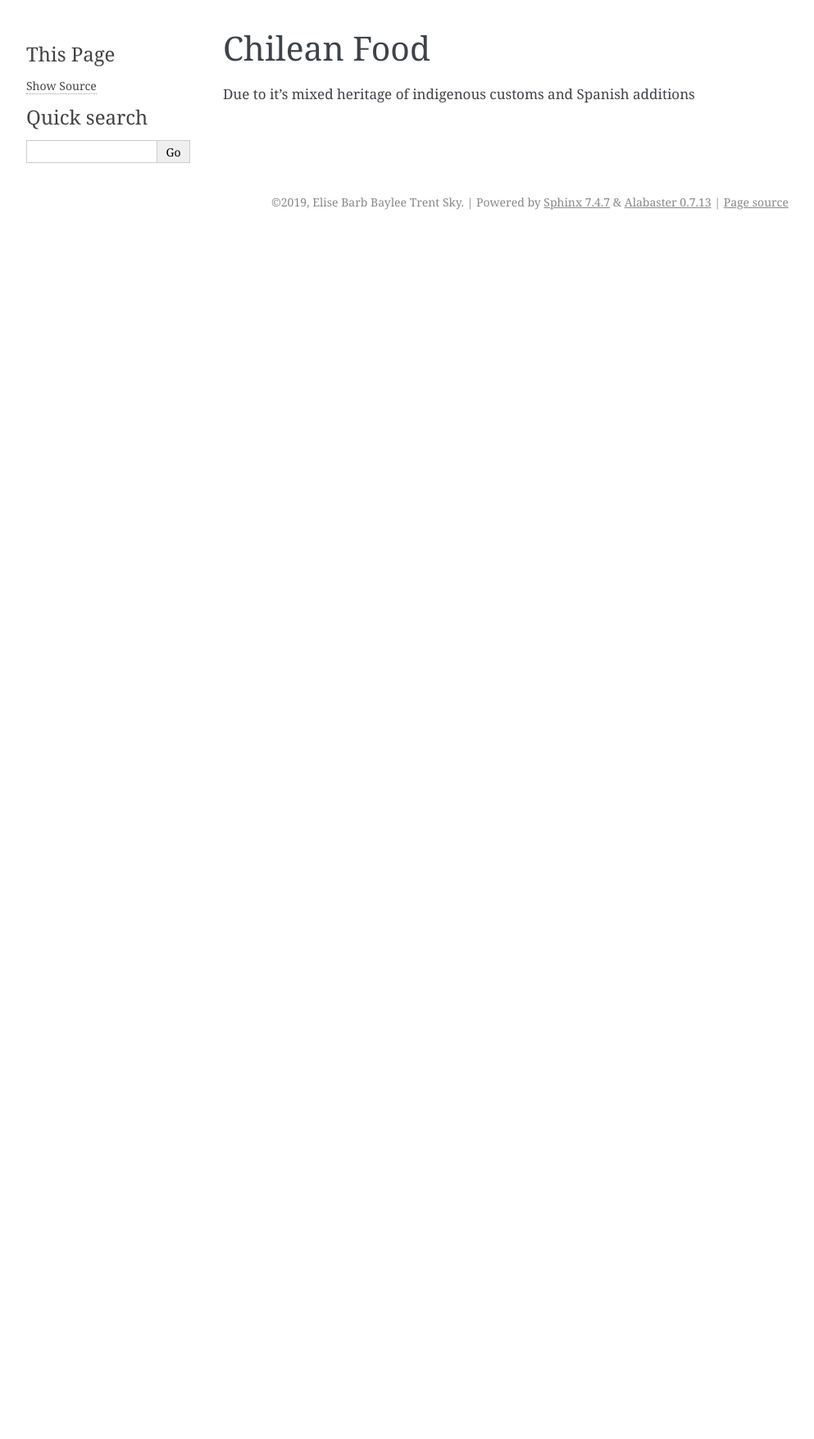
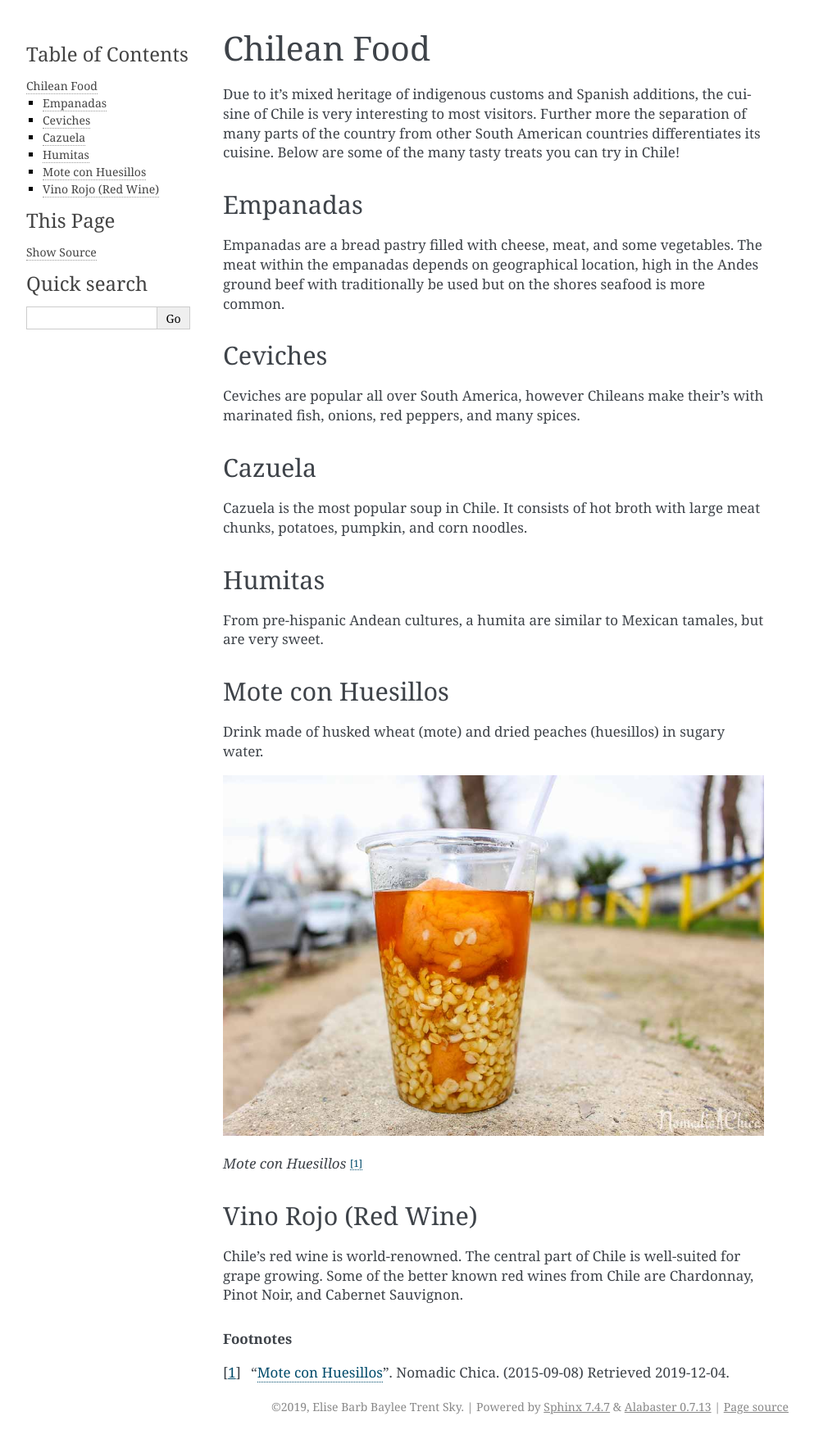
Before and after one commit to EliTaue/traveldestinations, a Sphinx documentation site: the page built from source/chile_foods.rst, in a window 1280 px wide. Shown: the whole page at 82% size, without its empty margins (148-1141 px from the left). Built offline with Sphinx 7.4.7, drawn with Linux system fonts in a browser that asks for light colours; pages that are not in the unit, such as notebooks, are missing from menus; before the commit the page ends 900 px from its top, so only the background shows below that.

Commit message:
Sky's Updates 3

```diff
--- a/source/chile_famouspeople.rst
+++ b/source/chile_famouspeople.rst
@@ -9,6 +9,7 @@ term from 2010 to 2014.
 Prior to presidency, he served as senator for East
 Santiago, founder of many socioeconomic foundations,
 and is a well-known economist and businessman.
+
 .. image:: C_President.jpg
 
 *Sebastian Pinera* [#SP1]_
--- a/source/chile_foods.rst
+++ b/source/chile_foods.rst
@@ -1,5 +1,50 @@
 Chilean Food
 ===============
 
-Due to it's mixed heritage of indigenous customs
-and Spanish additions
+Due to it's mixed heritage of indigenous customs and Spanish additions, the cuisine of Chile is
+very interesting to most visitors. Further more the separation of many parts of the country from
+other South American countries differentiates its cuisine. Below are some of the many tasty treats
+you can try in Chile!
+
+Empanadas
+---------
+
+Empanadas are a bread pastry filled with cheese, meat, and some vegetables. The meat within the
+empanadas depends on geographical location, high in the Andes ground beef with traditionally be
+used but on the shores seafood is more common.
+
+Ceviches
+--------
+
+Ceviches are popular all over South America, however Chileans make their's with marinated fish,
+onions, red peppers, and many spices.
+
+Cazuela
+-------
+
+Cazuela is the most popular soup in Chile. It consists of hot broth with large meat chunks,
+potatoes, pumpkin, and corn noodles.
+
+Humitas
+-------
+
+From pre-hispanic Andean cultures, a humita are similar to Mexican tamales, but are very sweet.
+
+Mote con Huesillos
+------------------
+
+Drink made of husked wheat (mote) and dried peaches (huesillos) in sugary water.
+
+.. image:: C_Drink.jpg
+
+*Mote con Huesillos* [#F1]_
+
+Vino Rojo (Red Wine)
+--------------------
+
+Chile's red wine is world-renowned. The central part of Chile is well-suited for grape growing.
+Some of the better known red wines from Chile are Chardonnay, Pinot Noir, and Cabernet Sauvignon.
+
+.. rubric:: Footnotes
+
+.. [#F1] "`Mote con Huesillos <https://www.nomadicchica.com/tasty-world-mote-con-huesillos-chile/>`_". Nomadic Chica. (2015-09-08) Retrieved 2019-12-04.
--- a/source/italy_travel.rst
+++ b/source/italy_travel.rst
@@ -1,5 +1,5 @@
-Italy Travel Desinations
-========================
+Italy Travel Destinations
+=========================
 
 Rome
 ----
--- a/source/spain_food.rst
+++ b/source/spain_food.rst
@@ -30,7 +30,7 @@ Paella originated from Valencia and reigns as an
 all-time favorite of the city with pride. There
 are three main types of paella: meat (chicken,
 rabbit, duck), seafood (shrimp,clams, fish),
-vegatable (vegan) or mixed paella (meat, seafood,
+vegetable (vegan) or mixed paella (meat, seafood,
 vegetables). The name Paella is used to refer
 to the pan that the dish is made in, with
 ingredients like rice, beans and herbs that
```
Also changed, not shown: source/chile_culture.rst (+16 -1 lines), source/chile_travelspots.rst (+20 -2 lines), source/C_Atacama.jpg (added), source/C_Drink.jpg (added), source/C_Lagoon.jpg (added), source/C_SanPedro.jpg (added).
